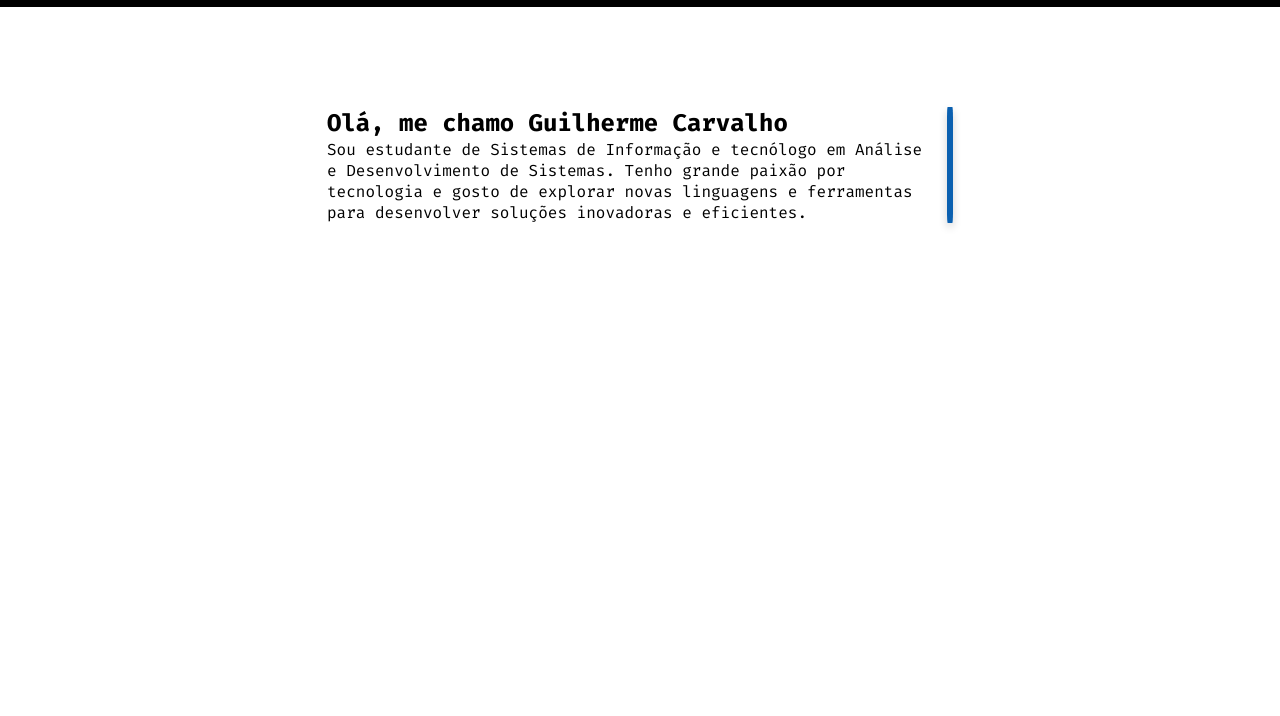
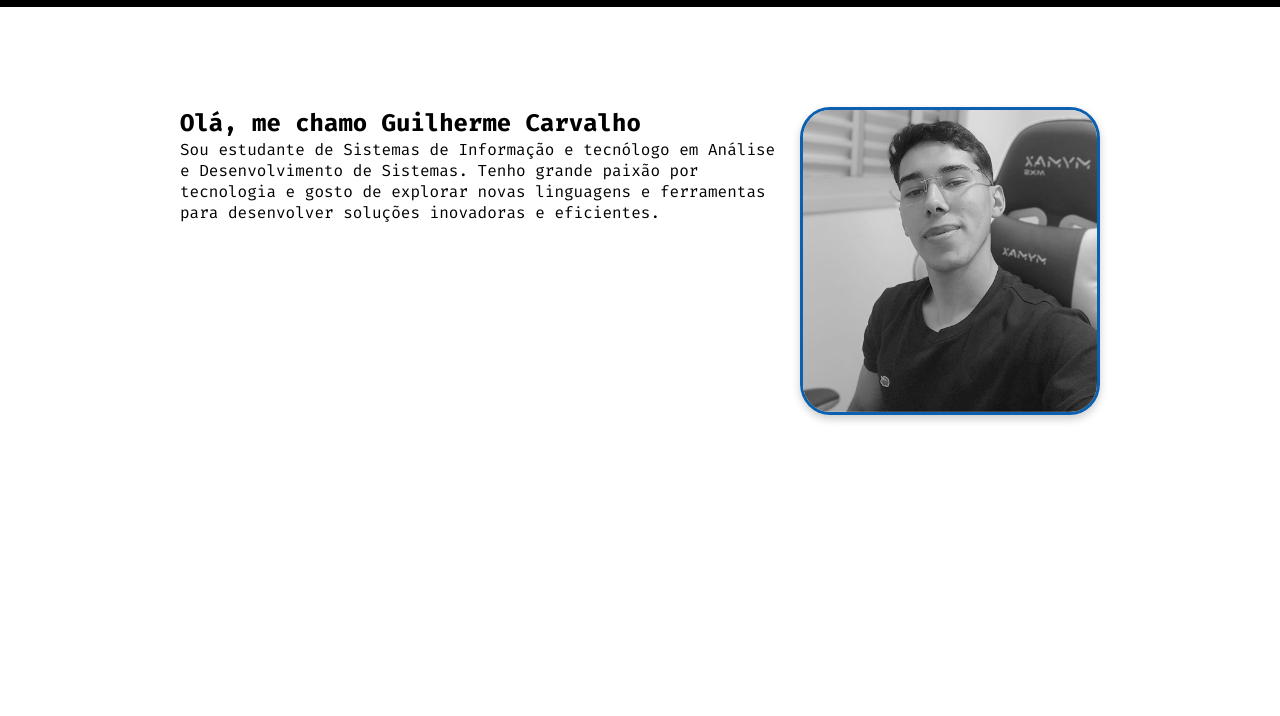
Before and after one commit to Gui-Carv/Portfolio, a plain HTML site: page index.html in a window 1280 px wide. Shown: the part 84-800 px from the top of the page. Drawn offline with Linux system fonts and the light colour scheme; the site is published under a folder, as on GitHub Pages, so addresses that start at the root find nothing.

Commit message:
img path fix

```diff
--- a/index.html
+++ b/index.html
@@ -69,7 +69,7 @@
                     soluções inovadoras e eficientes.
                 </p>
             </div>
-            <img class="img-perfil" src="/src/img/perfil.png" alt="">
+            <img class="img-perfil" src="src/img/perfil.png" alt="">
         </section>
 
         <!-- ABOUT -->
```
